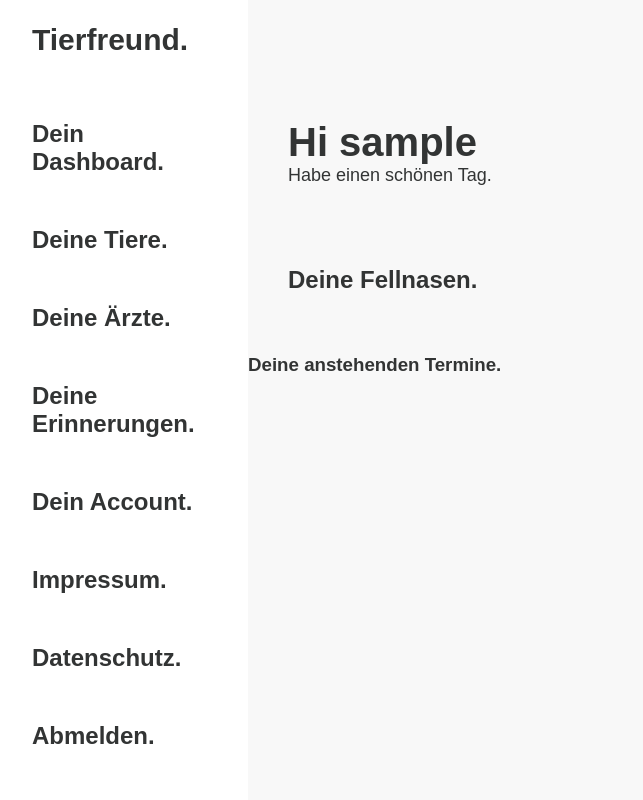
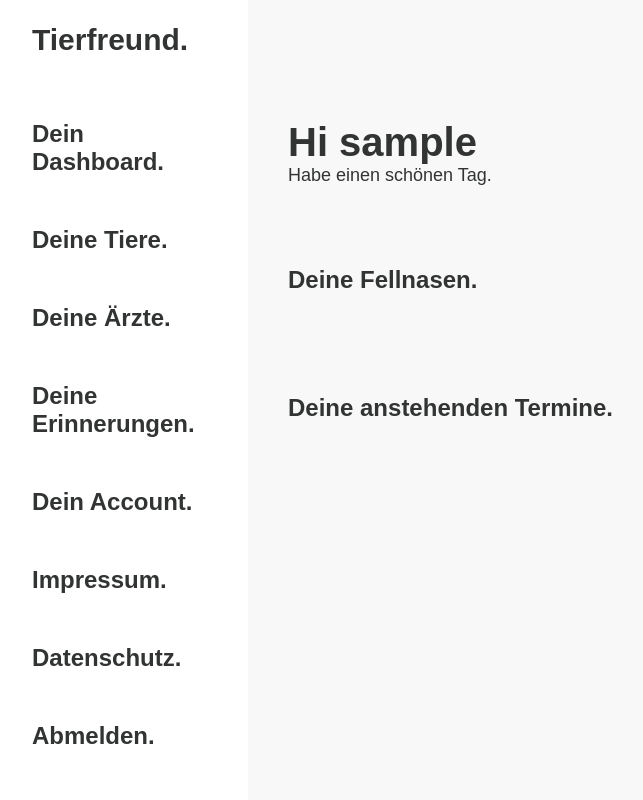
Before and after one commit to iubh-projekt-software-engineering/tierfreund., a Flask app: page /dashboard/ in a window 1280 px wide. Shown: the whole page, without its empty margins (8-651 px from the left). Run offline with Flask 2, Linux system fonts and the light colour scheme; the visitor is signed in with stand-in values (Sample User, id 1); data comes from the database, SQL or seed files in the repository; data that the repository does not hold is empty; some libraries are stand-ins or nearby versions; some web fonts are replaced.

Commit message:
Styling event-listing text styling

```diff
--- a/app/static/bundle.css
+++ b/app/static/bundle.css
@@ -879,6 +879,13 @@ input, select {
 .eventlisting__docitem {
   margin-bottom: 20px; }
 
+.event-listing__text {
+  font-size: 24px;
+  padding: 40px;
+  font-family: sofia-pro, sans-serif;
+  font-weight: 700;
+  font-style: normal; }
+
 .eventitem {
   text-decoration: none;
   display: block; }
--- /dev/null
+++ b/theme/common.blocks/eventlisting/__text/event-listing__text.scss
@@ -0,0 +1,5 @@
+.event-listing__text {
+    font-size: 24px;
+    padding: 40px;
+    @include bold;
+}
--- a/theme/index.scss
+++ b/theme/index.scss
@@ -56,6 +56,7 @@
 
 @import 'common.blocks/eventlisting/eventlisting';
 @import 'common.blocks/eventlisting/__eventitem/eventlisting__eventitem';
+@import 'common.blocks/eventlisting/__text/event-listing__text';
 
 @import 'common.blocks/eventitem/eventitem';
 @import 'common.blocks/eventitem/__inside/eventitem__inside';
```
